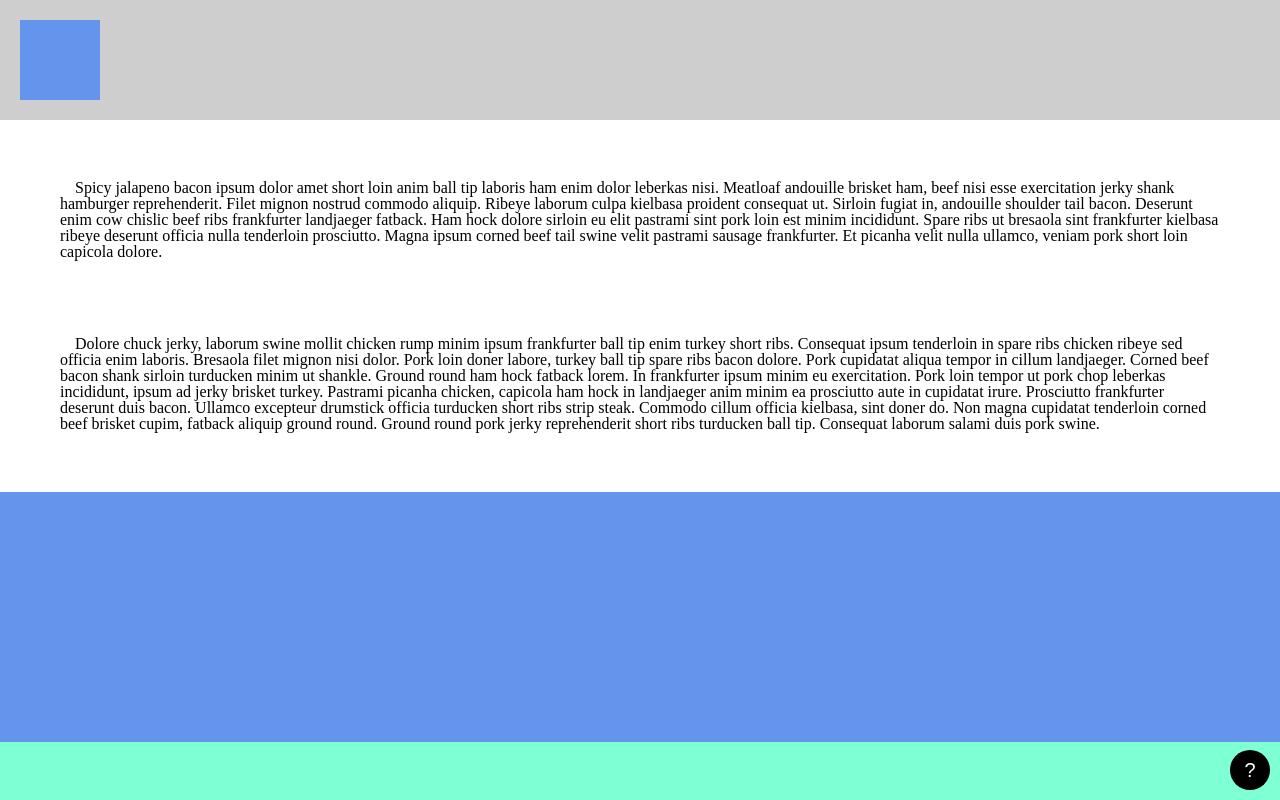
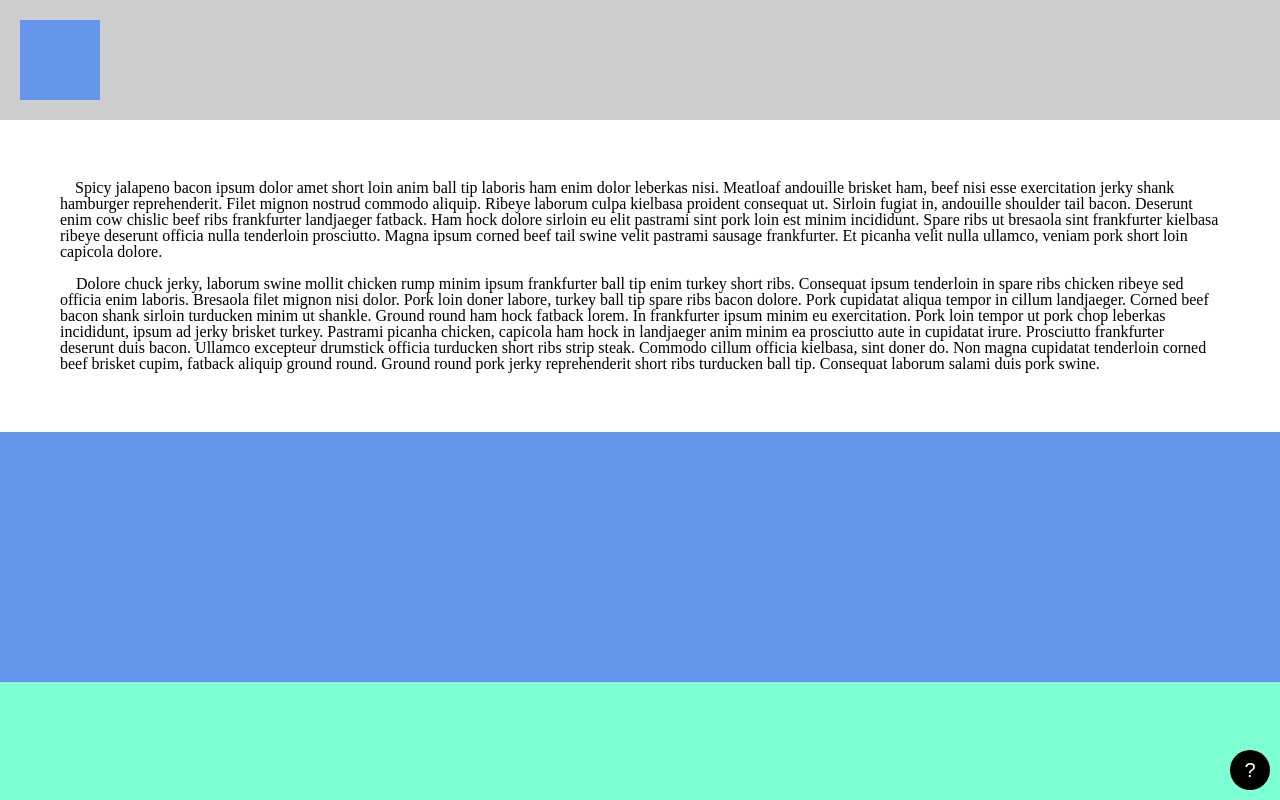
Before and after one commit to ANRSaan/Tuesday-Week3-HTML-CSS, a plain HTML site: page html-css-2/drill-3/index.html in a window 1280 px wide. Shown: the top 800 px of the page. Drawn offline with Linux system fonts and the light colour scheme.

Commit message:
fixed spacing issues in ttext of drill-3

```diff
--- a/html-css-2/drill-3/index.css
+++ b/html-css-2/drill-3/index.css
@@ -18,7 +18,7 @@ body {
 }
 
 p {
-    margin: 60px 60px 60px 60px;
+    margin: 60px 60px;
     text-indent: 15px;
 }
 
--- a/html-css-2/drill-3/index.html
+++ b/html-css-2/drill-3/index.html
@@ -14,11 +14,10 @@
 <body>
     <main>
         <div id="text-box">
-            <p> Spicy jalapeno bacon ipsum dolor amet short loin anim ball tip laboris ham enim dolor leberkas nisi. Meatloaf andouille brisket ham, beef nisi esse exercitation jerky shank hamburger reprehenderit. Filet mignon nostrud commodo aliquip. Ribeye laborum culpa kielbasa proident consequat ut. Sirloin fugiat in, andouille shoulder tail bacon. Deserunt enim cow chislic beef ribs frankfurter landjaeger fatback. Ham hock dolore sirloin eu elit pastrami sint pork loin est minim incididunt. Spare ribs ut bresaola sint frankfurter kielbasa ribeye deserunt officia nulla tenderloin prosciutto. Magna ipsum corned beef tail swine velit pastrami sausage frankfurter. Et picanha velit nulla ullamco, veniam pork short loin capicola dolore.<br>
-                <br>
-            </p>
-            <p>
-                Dolore chuck jerky, laborum swine mollit chicken rump minim ipsum frankfurter ball tip enim turkey short ribs. Consequat ipsum tenderloin in spare ribs chicken ribeye sed officia enim laboris. Bresaola filet mignon nisi dolor. Pork loin doner labore, turkey ball tip spare ribs bacon dolore. Pork cupidatat aliqua tempor in cillum landjaeger. Corned beef bacon shank sirloin turducken minim ut shankle. Ground round ham hock fatback lorem. In frankfurter ipsum minim eu exercitation. Pork loin tempor ut pork chop leberkas incididunt, ipsum ad jerky brisket turkey. Pastrami picanha chicken, capicola ham hock in landjaeger anim minim ea prosciutto aute in cupidatat irure. Prosciutto frankfurter deserunt duis bacon. Ullamco excepteur drumstick officia turducken short ribs strip steak.
+            <p> Spicy jalapeno bacon ipsum dolor amet short loin anim ball tip laboris ham enim dolor leberkas nisi. Meatloaf andouille brisket ham, beef nisi esse exercitation jerky shank hamburger reprehenderit. Filet mignon nostrud commodo aliquip. Ribeye laborum culpa kielbasa proident consequat ut. Sirloin fugiat in, andouille shoulder tail bacon. Deserunt enim cow chislic beef ribs frankfurter landjaeger fatback. Ham hock dolore sirloin eu elit pastrami sint pork loin est minim incididunt. Spare ribs ut bresaola sint frankfurter kielbasa ribeye deserunt officia nulla tenderloin prosciutto. Magna ipsum corned beef tail swine velit pastrami sausage frankfurter. Et picanha velit nulla ullamco, veniam pork short loin capicola dolore. <br><br>
+            <!-- </p>
+            <p> -->
+                &nbsp;&nbsp;&nbsp;&nbsp;Dolore chuck jerky, laborum swine mollit chicken rump minim ipsum frankfurter ball tip enim turkey short ribs. Consequat ipsum tenderloin in spare ribs chicken ribeye sed officia enim laboris. Bresaola filet mignon nisi dolor. Pork loin doner labore, turkey ball tip spare ribs bacon dolore. Pork cupidatat aliqua tempor in cillum landjaeger. Corned beef bacon shank sirloin turducken minim ut shankle. Ground round ham hock fatback lorem. In frankfurter ipsum minim eu exercitation. Pork loin tempor ut pork chop leberkas incididunt, ipsum ad jerky brisket turkey. Pastrami picanha chicken, capicola ham hock in landjaeger anim minim ea prosciutto aute in cupidatat irure. Prosciutto frankfurter deserunt duis bacon. Ullamco excepteur drumstick officia turducken short ribs strip steak.
 
                 Commodo cillum officia kielbasa, sint doner do. Non magna cupidatat tenderloin corned beef brisket cupim, fatback aliquip ground round. Ground round pork jerky reprehenderit short ribs turducken ball tip. Consequat laborum salami duis pork swine.
             </p>
```
